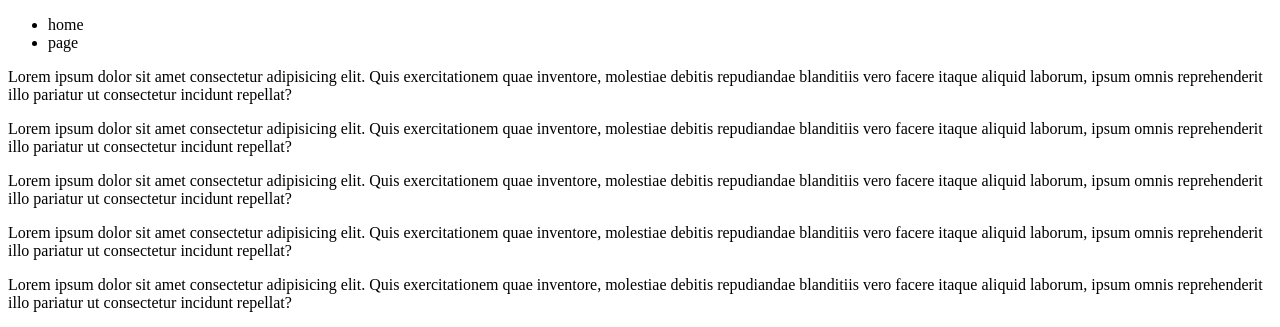
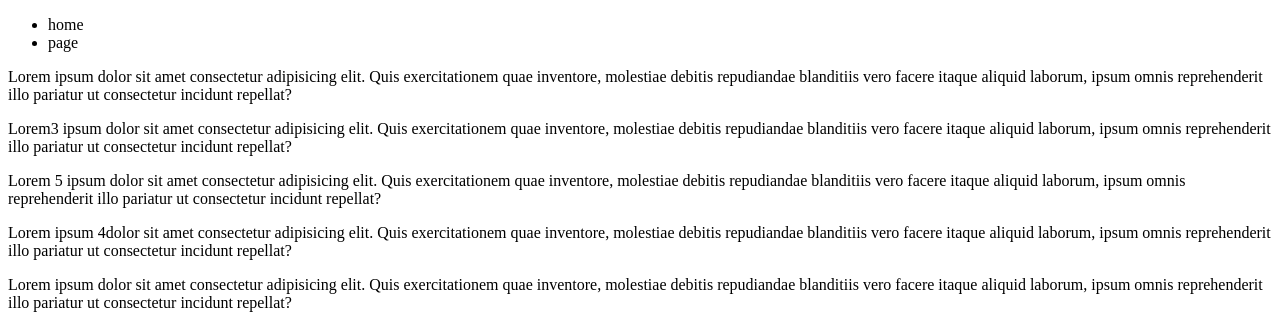
Before and after one commit to piyalichatterjee/My-Practice, a plain HTML site: page html/domevent.html in a window 1280 px wide. Shown: the top 327 px of the page. Drawn offline with Linux system fonts and the light colour scheme.

Commit message:
third commit

```diff
--- a/html/domevent.html
+++ b/html/domevent.html
@@ -1,33 +1,147 @@
 <!DOCTYPE html>
 <html lang="en">
+
 <head>
     <meta charset="UTF-8">
     <meta name="viewport" content="width=device-width, initial-scale=1.0">
     <title>Document</title>
 </head>
+
 <body>
     <div id="box">
         <ul>
-            <li>home</li>
+            <li class="text">home</li>
             <li>page</li>
         </ul>
-        <p>Lorem ipsum dolor sit amet consectetur adipisicing elit. Quis exercitationem quae inventore, molestiae debitis repudiandae blanditiis vero facere itaque aliquid laborum, ipsum omnis reprehenderit illo pariatur ut consectetur incidunt repellat?</p>
-        <p>Lorem ipsum dolor sit amet consectetur adipisicing elit. Quis exercitationem quae inventore, molestiae debitis repudiandae blanditiis vero facere itaque aliquid laborum, ipsum omnis reprehenderit illo pariatur ut consectetur incidunt repellat?</p>
-        <p>Lorem ipsum dolor sit amet consectetur adipisicing elit. Quis exercitationem quae inventore, molestiae debitis repudiandae blanditiis vero facere itaque aliquid laborum, ipsum omnis reprehenderit illo pariatur ut consectetur incidunt repellat?</p>
-        <p>Lorem ipsum dolor sit amet consectetur adipisicing elit. Quis exercitationem quae inventore, molestiae debitis repudiandae blanditiis vero facere itaque aliquid laborum, ipsum omnis reprehenderit illo pariatur ut consectetur incidunt repellat?</p>
-        <p>Lorem ipsum dolor sit amet consectetur adipisicing elit. Quis exercitationem quae inventore, molestiae debitis repudiandae blanditiis vero facere itaque aliquid laborum, ipsum omnis reprehenderit illo pariatur ut consectetur incidunt repellat?</p>
-        <h1>hello</h1>
+        <p>Lorem ipsum dolor sit amet consectetur adipisicing elit. Quis exercitationem quae inventore, molestiae
+            debitis repudiandae blanditiis vero facere itaque aliquid laborum, ipsum omnis reprehenderit illo pariatur
+            ut consectetur incidunt repellat?</p>
+        <p class="text">Lorem3 ipsum dolor sit amet consectetur adipisicing elit. Quis exercitationem quae inventore,
+            molestiae debitis repudiandae blanditiis vero facere itaque aliquid laborum, ipsum omnis reprehenderit illo
+            pariatur ut consectetur incidunt repellat?</p>
+        <p>Lorem 5
+            ipsum dolor sit amet consectetur adipisicing elit. Quis exercitationem quae inventore, molestiae
+            debitis repudiandae blanditiis vero facere itaque aliquid laborum, ipsum omnis reprehenderit illo pariatur
+            ut consectetur incidunt repellat?</p>
+        <div id="text1">
+            <p>Lorem ipsum 4dolor sit amet consectetur adipisicing elit. Quis exercitationem quae inventore,
+                molestiae debitis repudiandae blanditiis vero facere itaque aliquid laborum, ipsum omnis reprehenderit
+                illo pariatur ut consectetur incidunt repellat?</p>
+            <p>Lorem ipsum dolor sit amet consectetur adipisicing elit. Quis exercitationem quae inventore, molestiae
+                debitis repudiandae blanditiis vero facere itaque aliquid laborum, ipsum omnis reprehenderit illo
+                pariatur ut consectetur incidunt repellat?</p>
+            <h1 class="text">hello</h1>
+            <h1 class="text">hello2</h1>
+        </div>
         <h2>this is a home page</h2>
     </div>
-   <div> <p>hjj</p></div>
+    <div>
+        <p>hjj</p>
+    </div>
 </body>
 <script>
-    let bodyTag=document.getElementsByTagName("div")[0]
-    console.log()
-    (bodyTag)
-    let box=document.getElementById("box")
+
+
+
+
+// let divElement=document.getElementsByTagName("div")
+// let divElement=document.querySelectorAll("div")[1]
+// let box=divElement.parentElement
+// console.log(divElement)
+// console.log(box)
+
+
+
+    // let box = document.getElementById("box")
+    // console.log(box)
+    // let boxChild = box.children
+    // console.log(boxChild)
+
+
+
+
+
+
+
+    // let box=document.getElementById("text1")
+    // let h1Element=document.createElement("h1")
+    // h1Element.textContent="This is a heading"
+    // box.appendChild(h1Element)
+
+    // let h1Position=box.firstElementChild.nextElementSibling.nextElementSibling
+    // box.insertBefore(h1Element,h1Position)
+
+
+
+
+    // let textElement=document.querySelectorAll("p .text")[0]
+    // let textElement=document.querySelector("p .text")
+    // console.log(textElement.textContent)
+
+    // let h1Element=document.createElement("h1")
+    // h1Element.className="try"
+    // h1Element.id="tag"
+    // h1Element.textContent="content added"
+
+    // let h1Text=document.createTextNode("My name is Piyali")
+    // h1Element.appendChild(h1Text)
+    // textElement.appendChild(h1Element)
+
+    // console.log(h1Element)
+
+
+
+
+
+
+
+
+
+
+
+
+
+
+
+
+
+    // let div1=document.getElementById("text1")
+    // let childElement=div1.firstElementChild.nextElementSibling.nextElementSibling.previousElementSibling.previousElementSibling.nextElementSibling.nextElementSibling
+    // childElement.innerHTML="hi"
+    // console.log(childElement)
+
+
+    // let textElement=document.getElementById("text1")
+    // let parentElement=textElement.parentElement
+    // parentElement.innerHTML="hello"
+    // console.log(parentElement)
+
+
+    // let h1Element = document.querySelectorAll("h1.text")
+    // for (let i = 0; i < h1Element.length; i++) {
+    //     h1Element[i].innerHTML = "hi"
+
+    // }
+    // let bodyTag=document.getElementsByTagName("div")[1]
+    // bodyTag.innerHTML="<p> hello</p>"
+    // let box=document.getElementById("box")
     // let bodyTag=document.querySelectorAll("#box")
+    //   let textElement=document.getElementsByClassName("text")
+    //   console.log(textElement)
+    //   for(let i=0;i<textElement.length;i++){
+    //      let p= textElement[i].innerHTML="<h1>piyali</h1>"
+    //      console.log(p)
+    //   }
+    // let div1 = document.getElementById("div1")
+    // let pElement=document.getElementsByTagName("p")
 
-    console.log(box)
+    // let pElement1 = div1.getElementsByTagName("p")
+    // console.log(pElement1)
+    // for (let i = 0; i < pElement1.length; i++) {
+    //     let p = pElement1[i].innerHTML = "<h1>piyali</h1>"
+    //     console.log(p)
+    // }
+
 </script>
+
 </html>
```
